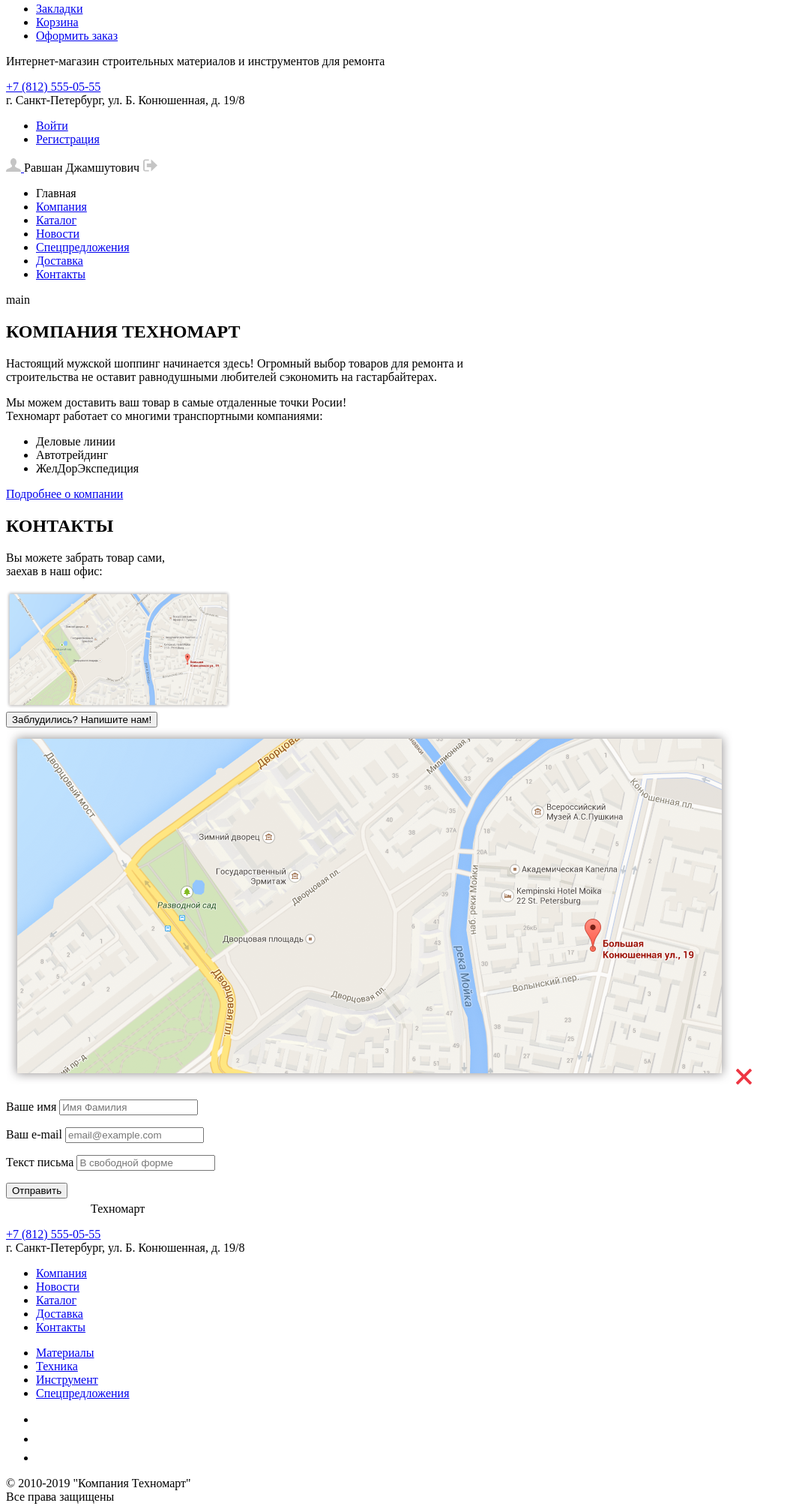
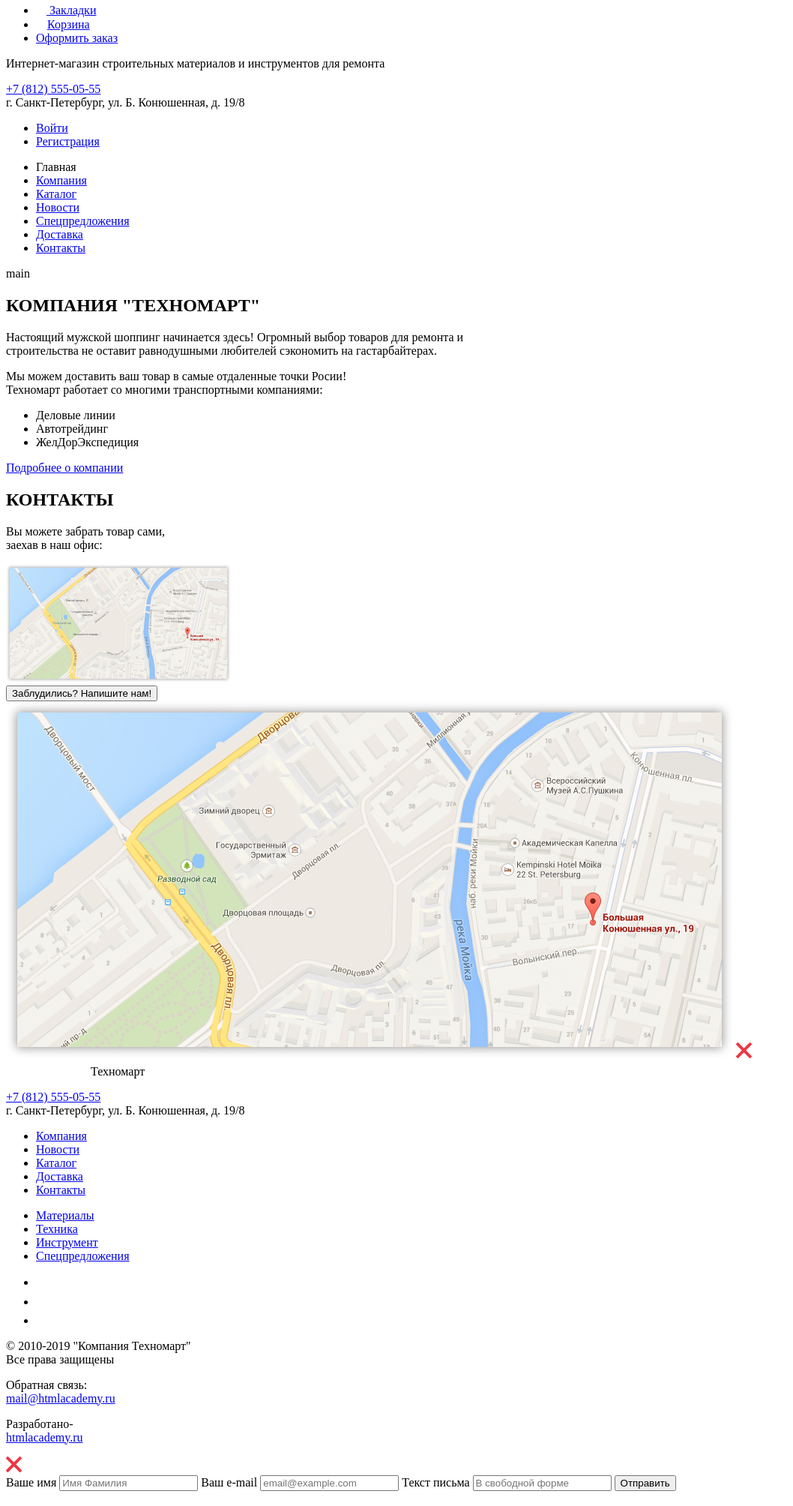
Before and after one commit to daria269/1106215-technomart-26, a plain HTML site: page index.html in a window 1280 px wide. Shown: the part 46-2054 px from the top of the page at 75% size, without its empty margins (0-1058 px from the left). Drawn offline with Linux system fonts and the light colour scheme.

Commit message:
исправила

```diff
--- a/index.html
+++ b/index.html
@@ -10,9 +10,9 @@
 <a> <img src='img/logo-technomart.svg' width="109px" height="19px" alt='Техномарт'> Техномарт </a> <!--слово техномарт для наглядности-->
 <label> <input type="search" placeholder="Поиск"> </label>
  <ul>
-  <li> <a href="#"> Закладки </a> </li>
-  <li> <a href="#"> Корзина </a> </li>
-  <li> <a href="#"> Оформить заказ </a> </li>
+  <li> <a href="#"> <img src='img/icon-bookmark.svg' width='14px' height='16px'> Закладки </a> </li>
+  <li> <a href="#"> <img src='img/icon-cart.svg' width='15px' height='15px'>Корзина </a> </li>
+  <li> <a href="#">  Оформить заказ </a> </li>
 </ul>
   <p> Интернет-магазин строительных материалов и инструментов для ремонта</p>
 <p>
@@ -23,13 +23,6 @@
   <li> <a href="#">Войти</a></li>
   <li>  <a href="#">Регистрация </a> </li>
 </ul>
-</p>
-<p>
-  <a href='#profile'> <img src='img/icon-user.svg' width="20px" height="18px">
-  </a>
-Равшан Джамшутович
-  <a href='#logout'> <img src="img/icon-logout.svg" width="20px" height="17px" alt='Выйти' title="Выйти">
-</a>
 </p>
 <nav>
   <ul>
@@ -47,7 +40,7 @@
 </main>
 
 <section>
- <h2>КОМПАНИЯ ТЕХНОМАРТ </h2>
+ <h2>КОМПАНИЯ "ТЕХНОМАРТ" </h2>
  <p> Настоящий мужской шоппинг начинается здесь! Огромный выбор товаров для ремонта и <br>
    строительства не оставит равнодушными любителей сэкономить на гастарбайтерах. </p>
    <p> Мы можем доставить ваш товар в самые отдаленные точки Росии! <br>
@@ -73,21 +66,8 @@
       <div>
         <img src="img/map.png" width="970px" height="476px">
         <img src="img/icon-close.svg" width="21" height="21" title="Закрыть">
+      </div>
     </section>
-<form>
-  <p> Ваше имя
-    <input type="text" name="name" value="" placeholder="Имя Фамилия">
-  </p>
-  <p> Ваш e-mail
-    <input type="text"  name='email' value="" placeholder="email@example.com">
-  </p>
-  <p> Текст письма
-    <input type="text" name='text' value="" placeholder="В свободной форме">
-  </p>
-  <button type='submit'> Отправить </button>
-</form>
-
-
 <footer>
   <div>
     <a> <img src='img/logo-technomart.svg' width="109px" height="19px" alt='Техномарт'> Техномарт </a> <!--слово техномарт для наглядности-->
@@ -127,5 +107,20 @@
         <a href="https://htmlacademy.ru">htmlacademy.ru</a>
       </p>
 </footer>
+<div>
+  <img src="img/icon-close.svg" width="21" height="21" title="Закрыть">
+  <form>
+    <label> Ваше имя
+    <input type="text" name="name" value="" placeholder="Имя Фамилия">
+  </label>
+  <label> Ваш e-mail
+    <input type="text"  name='email' value="" placeholder="email@example.com">
+  </label>
+  <label> Текст письма
+    <input type="text" name='text' value="" placeholder="В свободной форме">
+  </label>
+  <button type='submit'> Отправить </button>
+</form>
+</div>
   </body>
 </html>
```
Also changed, not shown: catalog.html (+11 -12 lines).
